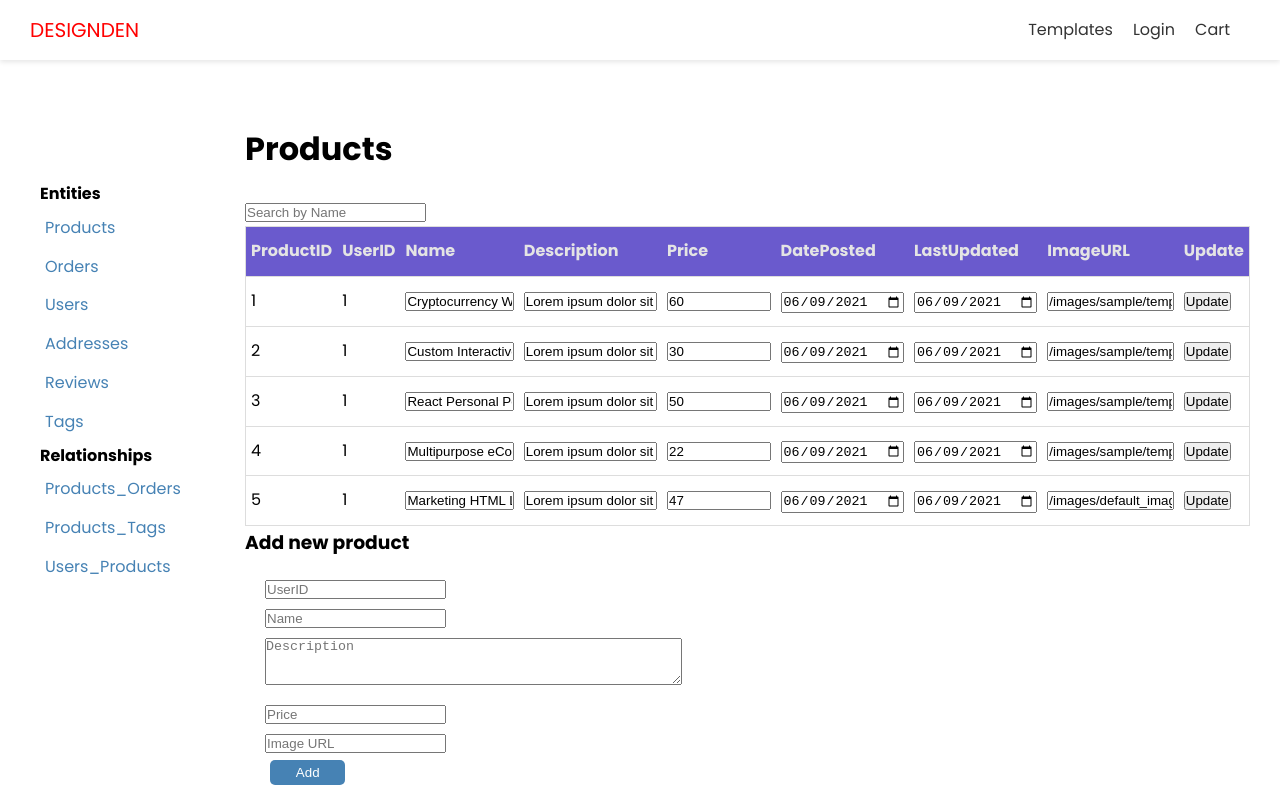
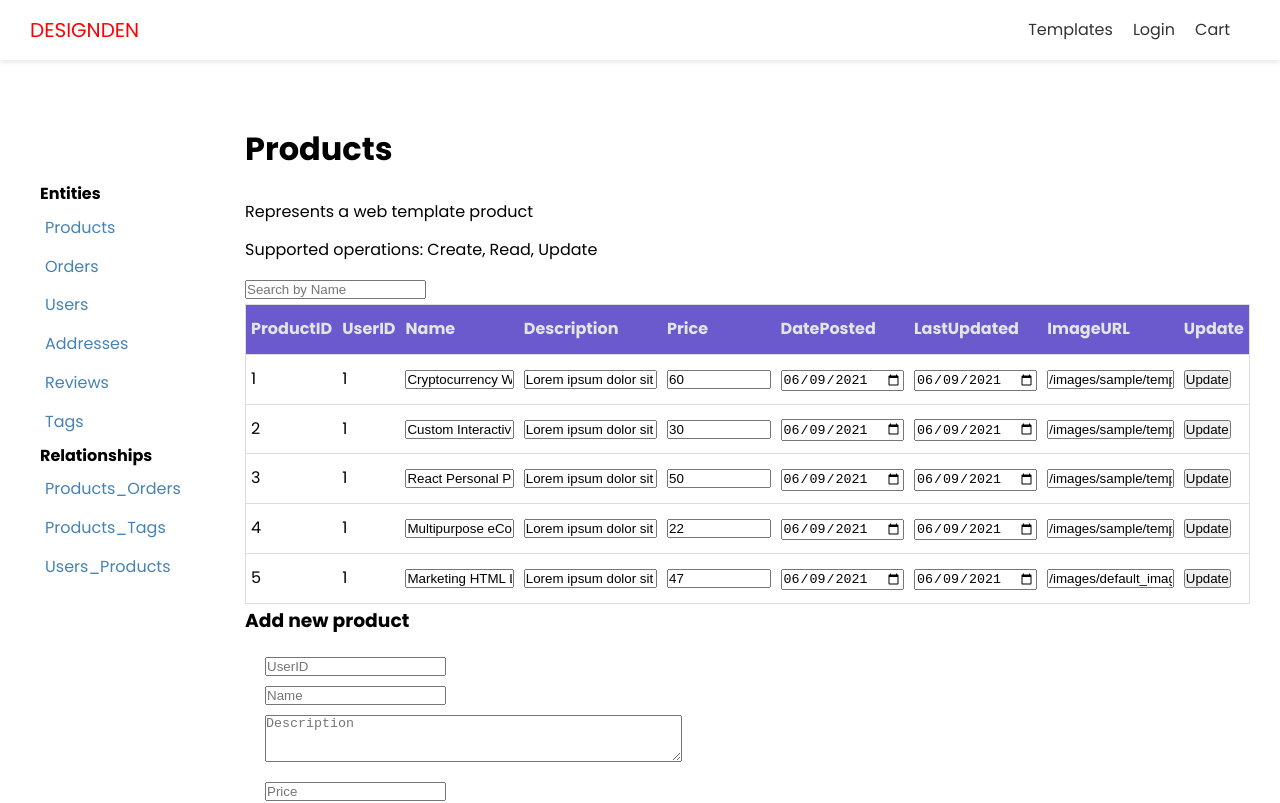
Before and after one commit to jonah0502/DesignDen, a Next.js app in the folder designden-frontend/: page /admin/products in a window 1280 px wide. Shown: the top 803 px of the page. Built offline with nearby package versions, Linux system fonts and the light colour scheme.

Commit message:
Add notes to products page

```diff
--- a/designden-frontend/pages/admin/products.js
+++ b/designden-frontend/pages/admin/products.js
@@ -85,6 +85,8 @@ export default function ProductsPage() {
   return (
     <Layout>
       <h1>Products</h1>
+      <p>Represents a web template product</p>
+      <p>Supported operations: Create, Read, Update</p>
       <input
         type="text"
         value={filter}
```
